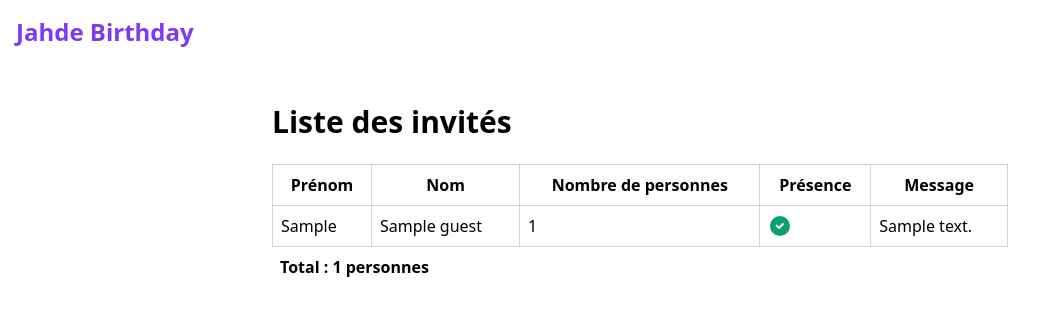
After one commit to Gregson971/jahde-birthday-form, a Flask app: page /guests in a window 1280 px wide. The commit adds this page. Shown: the top 316 px of the page, without its empty margins (0-1057 px from the left). Run offline with Flask 3, Linux system fonts and the light colour scheme; tables that the repository leaves empty hold one stand-in row (values such as "Sample post"); style sheets or scripts are compiled from the project's sources; some libraries are stand-ins or nearby versions.

Commit message:
feat(confirm form): code refacto and handle error page

```diff
--- a/app.py
+++ b/app.py
@@ -1,28 +1,23 @@
+from http.client import HTTPException
 import os
 from flask import Flask, render_template, request
 from sqlalchemy import create_engine
 from sqlalchemy.orm import sessionmaker
 from flask_sqlalchemy import SQLAlchemy
-from dotenv import dotenv_values
+from dotenv import load_dotenv
 
 from models import Base, Guest
 
 
-env = os.environ.get("ENV")
+# Load the environment variables
+load_dotenv()
 
-if env == "production":
-    db_user = os.environ.get("DB_USER")
-    db_password = os.environ.get("DB_PASSWORD")
-    db_host = os.environ.get("DB_HOST")
-    db_port = os.environ.get("DB_PORT")
-    db_name = os.environ.get("DB_NAME")
-else:
-    config = dotenv_values(".env")
-    db_user = config["DB_USER"]
-    db_password = config["DB_PASSWORD"]
-    db_host = config["DB_HOST"]
-    db_port = config["DB_PORT"]
-    db_name = config["DB_NAME"]
+# Get the environment variable
+db_user = os.getenv("DB_USER")
+db_password = os.getenv("DB_PASSWORD")
+db_host = os.getenv("DB_HOST")
+db_port = os.getenv("DB_PORT")
+db_name = os.getenv("DB_NAME")
 
 db_url = f"postgresql+psycopg2://{db_user}:{db_password}@{db_host}:{db_port}/{db_name}"
 
@@ -34,7 +29,6 @@ db = SQLAlchemy(app)
 
 
 @app.route("/", methods=["GET", "POST"])
-@app.route("/index", methods=["GET", "POST"])
 def index():
     error_message = ""
     if request.method == "POST":
@@ -99,6 +93,41 @@ def index():
         return render_template("index.html")
 
 
+@app.route("/guests")
+def guests():
+    # Create a connection to the database
+    engine = create_engine(db_url)
+
+    Base.metadata.create_all(engine)
+
+    Session = sessionmaker(bind=engine)
+    session = Session()
+
+    guests = session.query(Guest).all()
+
+    # Count the number of guests from the column number_guests
+    total_guests = 0
+    for guest in guests:
+        if guest.is_present:
+            total_guests += guest.number_guests
+
+    session.close()
+
+    return render_template("guests.html", guests=guests, total_guests=total_guests)
+
+
+# Gérer les erreurs
+@app.errorhandler(HTTPException)
+def handle_error(err):
+    return render_template("400.html", errorCode=err.code), err.code
+
+
+@app.errorhandler(500)
+@app.errorhandler(501)
+def server_error(err):
+    return render_template("500.html"), err.code
+
+
 if __name__ == "__main__":
-    port = int(os.environ.get("PORT", 5000))
-    app.run(host="0.0.0.0", port=port)
+    port = int(os.environ.get("PORT", 8000))
+    app.run(host="0.0.0.0", port=port, debug=True)
--- a/models.py
+++ b/models.py
@@ -8,8 +8,8 @@ class Guest(Base):
     __tablename__ = "guests"
 
     id = Column(Integer, primary_key=True)
-    name = Column(String, index=True, unique=True, nullable=False)
-    firstname = Column(String, index=True, unique=True, nullable=False)
+    name = Column(String, index=True, nullable=False)
+    firstname = Column(String, index=True, nullable=False)
     number_guests = Column(Integer, index=True, nullable=False)
     is_present = Column(Boolean, index=True, nullable=False)
     message = Column(String, index=True)
--- /dev/null
+++ b/templates/guests.html
@@ -0,0 +1,57 @@
+{% extends "layout.html" %}
+
+{% block content %}
+
+<h1 class="text-3xl font-bold my-6">Liste des invités</h1>
+
+<div class="">
+    {% if guests|length > 0 %}
+    <table class="w-full">
+        <thead>
+            <tr>
+                <th class="border border-gray-300 p-2">Prénom</th>
+                <th class="border border-gray-300 p-2">Nom</th>
+                <th class="border border-gray-300 p-2">Nombre de personnes</th>
+                <th class="border border-gray-300 p-2">Présence</th>
+                <th class="border border-gray-300 p-2">Message</th>
+            </tr>
+        </thead>
+        <tbody>
+            {% for guest in guests %}
+            <tr>
+                <td class="border border-gray-300 p-2">{{guest.firstname}}</td>
+                <td class="border border-gray-300 p-2">{{guest.name}}</td>
+                <td class="border border-gray-300 p-2">{{guest.number_guests}}</td>
+                <td class="border border-gray-300 p-2">
+                    {% if guest.is_present %}
+                    <svg class="w-6 h-6 text-green-500 dark:text-white" aria-hidden="true"
+                        xmlns="http://www.w3.org/2000/svg" fill="currentColor" viewBox="0 0 24 24">
+                        <path fill-rule="evenodd"
+                            d="M2 12a10 10 0 1 1 20 0 10 10 0 0 1-20 0Zm13.7-1.3a1 1 0 0 0-1.4-1.4L11 12.6l-1.8-1.8a1 1 0 0 0-1.4 1.4l2.5 2.5c.4.4 1 .4 1.4 0l4-4Z"
+                            clip-rule="evenodd" />
+                    </svg>
+                    {% else %}
+                    <svg class="w-6 h-6 text-red-500 dark:text-white" aria-hidden="true"
+                        xmlns="http://www.w3.org/2000/svg" fill="none" viewBox="0 0 24 24">
+                        <path stroke="currentColor" stroke-linecap="round" stroke-linejoin="round" stroke-width="2"
+                            d="M6 18 18 6m0 12L6 6" />
+                    </svg>
+                    {% endif %}
+                </td>
+                <td class="border border-gray-300 p-2">{{guest.message}}</td>
+            </tr>
+            {% endfor %}
+        </tbody>
+    </table>
+
+    <div class="w-full p-2">
+        <p class="font-bold">Total : {{total_guests}} personnes</p>
+    </div>
+    {% endif %}
+
+    {% if guests|length == 0 %}
+    <p>Aucun invité pour le moment</p>
+    {% endif %}
+</div>
+
+{% endblock %}
--- a/templates/index.html
+++ b/templates/index.html
@@ -1,6 +1,11 @@
 {% extends "layout.html" %}
 
 {% block content %}
+<div>
+    <img src="{{url_for('static',filename='images/header.png')}}" alt="Jahde" class="w-full rounded" />
+</div>
+<h1 class="text-3xl font-bold my-6">Confirmez votre présence à l'anniversaire de Jahde</h1>
+<p class="mb-4">Avant le 10 mars 2024. Merci !!!</p>
 <form action="/" method="post">
     {% if error_message %}
     <div class="bg-red-100 border border-red-400 text-red-700 px-4 py-3 rounded relative my-4" role="alert">
--- a/templates/layout.html
+++ b/templates/layout.html
@@ -11,19 +11,15 @@
 
 <body>
     <header>
-        <nav class="bg-purple-600 text-white">
+        <nav class="text-purple-600">
             <div class="container mx-auto flex justify-between items-center p-4">
-                <a href="/" class="text-2xl font-bold">Jahde Birthday Form</a>
+                <a href="/" class="text-2xl font-bold">Jahde Birthday</a>
             </div>
         </nav>
     </header>
 
     <main>
-        <div class="container mx-auto p-4">
-            <div>
-                <img src="{{url_for('static',filename='images/header.png')}}" alt="Jahde" class="w-full rounded" />
-            </div>
-            <h1 class="text-3xl font-bold my-6">Confirmez votre présence à l'anniversaire de Jahde</h1>
+        <div class="container max-w-3xl mx-auto p-4">
             {% block content %}{% endblock %}
         </div>
     </main>
```
Also changed, not shown: templates/400.html (added, +19 -0 lines), templates/500.html (added, +16 -0 lines), templates/confirmation.html (+22 -2 lines), 1 other file.
